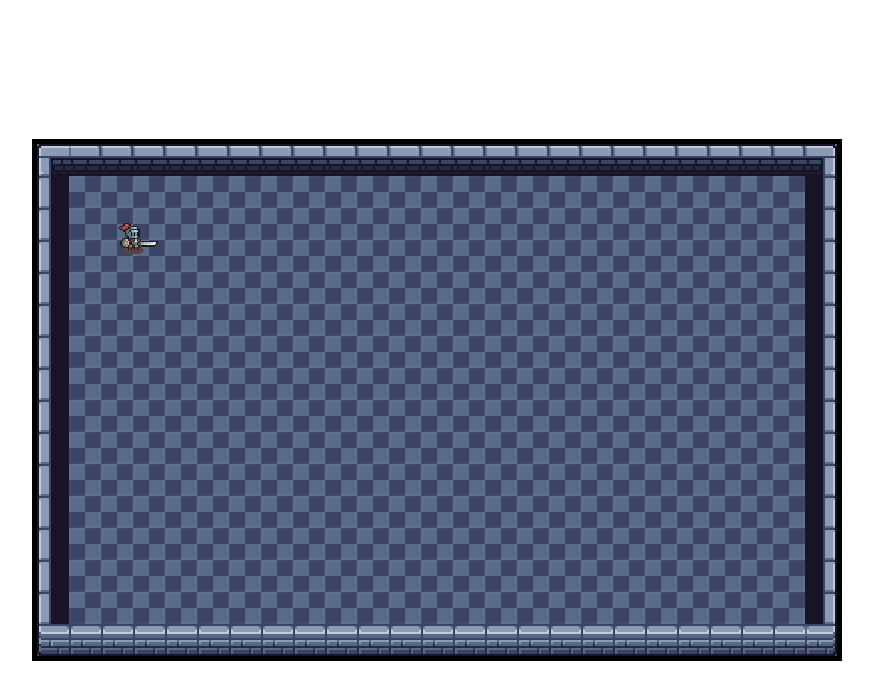
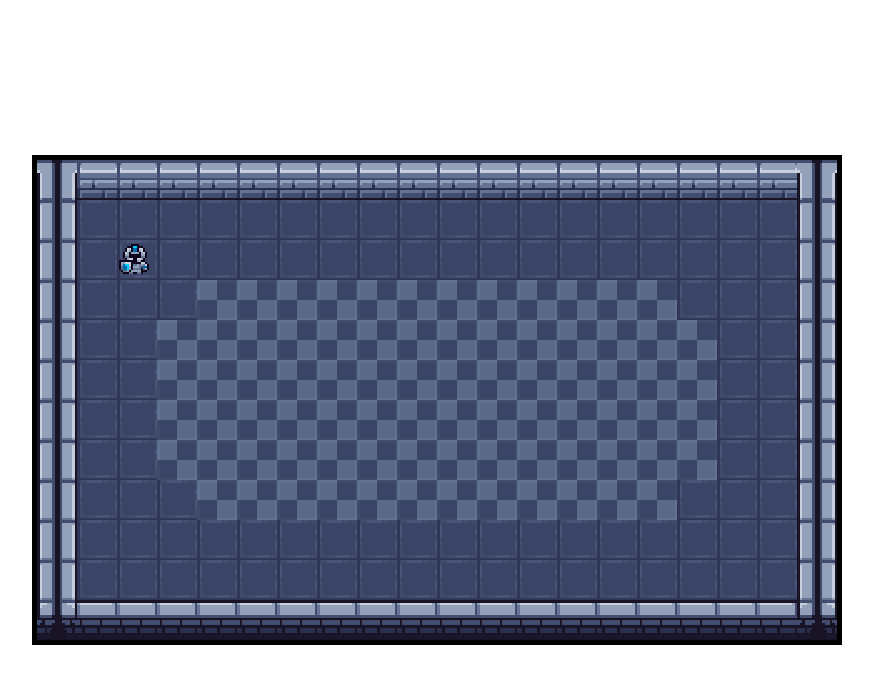
Before and after one commit to johnyevsukov/quest, a plain HTML site: page index.html in a window 1280 px wide. Shown: the whole page, without its empty margins (203-1076 px from the left). Drawn offline with Linux system fonts and the light colour scheme.

Commit message:
add updated player sprite sheet / animations and wip debug script

```diff
--- /dev/null
+++ b/debug.js
@@ -0,0 +1,85 @@
+import { GAME_COLUMNS, GAME_ROWS, GAME_TILE_WIDTH } from "./main.js";
+
+export class Debug {
+  constructor(game) {
+    this.game = game;
+    this.debugSettingsOn = false;
+    this.gridColor = "yellow";
+    this.textureSheet = document.getElementById("textureSheet");
+    this.textureTileWidth = 16;
+    this.textureSheetWidth = 256;
+    this.textureSheetHeight = 128;
+    this.textureSheetScale = 3;
+    this.textureSheetColumns = this.textureSheetWidth / this.textureTileWidth;
+    this.textureSheetRows = this.textureSheetHeight / this.textureTileWidth;
+    this.centeredTextureSheetWidth =
+      this.game.width * 0.5 -
+      this.textureSheetWidth * this.textureSheetScale * 0.5;
+    this.centeredTextureSheetHeight =
+      this.game.height * 0.5 -
+      this.textureSheetHeight * this.textureSheetScale * 0.5;
+  }
+  getTile(map, col, row) {
+    return map[row * GAME_COLUMNS + col];
+  }
+  displayGrid(ctx) {
+    ctx.strokeStyle = this.gridColor;
+
+    for (let row = 0; row < GAME_ROWS; row++) {
+      for (let col = 0; col < GAME_COLUMNS; col++) {
+        ctx.strokeRect(
+          col * GAME_TILE_WIDTH,
+          row * GAME_TILE_WIDTH,
+          GAME_TILE_WIDTH,
+          GAME_TILE_WIDTH
+        );
+      }
+    }
+  }
+  displayTextureSheet(ctx) {
+    ctx.fillStyle = "gray";
+    ctx.fillRect(0, 0, this.game.width, this.game.height);
+    ctx.drawImage(
+      this.textureSheet,
+      0,
+      0,
+      this.textureSheetWidth,
+      this.textureSheetHeight,
+      this.centeredTextureSheetWidth,
+      this.centeredTextureSheetHeight,
+      this.textureSheetWidth * this.textureSheetScale,
+      this.textureSheetHeight * this.textureSheetScale
+    );
+    ctx.fillStyle = "rgba(250, 0, 0, 0.7)";
+    ctx.font = "16px serif";
+    for (let row = 0; row < this.textureSheetRows; row++) {
+      for (let col = 0; col < this.textureSheetColumns; col++) {
+        ctx.fillText(
+          row * this.textureSheetColumns + col,
+          col * this.textureTileWidth * this.textureSheetScale +
+            this.centeredTextureSheetWidth +
+            8,
+          row * this.textureTileWidth * this.textureSheetScale +
+            this.centeredTextureSheetHeight +
+            16
+        );
+        ctx.strokeRect(
+          col * this.textureTileWidth * this.textureSheetScale +
+            this.centeredTextureSheetWidth,
+          row * this.textureTileWidth * this.textureSheetScale +
+            this.centeredTextureSheetHeight,
+          this.textureTileWidth * this.textureSheetScale,
+          this.textureTileWidth * this.textureSheetScale
+        );
+      }
+    }
+  }
+  draw(ctx) {
+    ctx.save();
+    if (this.debugSettingsOn) {
+      this.displayGrid(ctx);
+      this.displayTextureSheet(ctx);
+    }
+    ctx.restore();
+  }
+}
--- a/index.html
+++ b/index.html
@@ -9,7 +9,11 @@
   <body>
     <canvas id="mainCanvas"></canvas>
     <script type="module" src="main.js"></script>
-    <img id="playerSprite" src="assets/player.png" />
-    <img id="textureSheet" src="assets/textures.png" />
+    <img
+      id="knightSpriteSheet"
+      src="assets/knight_sprite_sheet.png"
+      class="hide"
+    />
+    <img id="textureSheet" src="assets/textures.png" class="hide" />
   </body>
 </html>
--- a/levels.js
+++ b/levels.js
@@ -1,27 +1,18 @@
 export const LEVEL_ONE = [
-  66, 67, 67, 67, 67, 67, 67, 67, 67, 67, 67, 67, 67, 67, 67, 67, 67, 67, 67,
-  67, 67, 67, 67, 67, 68, 82, 118, 118, 118, 118, 118, 118, 118, 118, 118, 118,
-  118, 118, 118, 118, 118, 118, 118, 118, 118, 118, 118, 118, 118, 84, 82, 118,
-  118, 118, 118, 118, 118, 118, 118, 118, 118, 118, 118, 118, 118, 118, 118,
-  118, 118, 118, 118, 118, 118, 118, 84, 82, 118, 118, 118, 118, 118, 118, 118,
-  118, 118, 118, 118, 118, 118, 118, 118, 118, 118, 118, 118, 118, 118, 118,
-  118, 84, 82, 118, 118, 118, 118, 118, 118, 118, 118, 118, 118, 118, 118, 118,
-  118, 118, 118, 118, 118, 118, 118, 118, 118, 118, 84, 82, 118, 118, 118, 118,
-  118, 118, 118, 118, 118, 118, 118, 118, 118, 118, 118, 118, 118, 118, 118,
-  118, 118, 118, 118, 84, 82, 118, 118, 118, 118, 118, 118, 118, 118, 118, 118,
-  118, 118, 118, 118, 118, 118, 118, 118, 118, 118, 118, 118, 118, 84, 82, 118,
-  118, 118, 118, 118, 118, 118, 118, 118, 118, 118, 118, 118, 118, 118, 118,
-  118, 118, 118, 118, 118, 118, 118, 84, 82, 118, 118, 118, 118, 118, 118, 118,
-  118, 118, 118, 118, 118, 118, 118, 118, 118, 118, 118, 118, 118, 118, 118,
-  118, 84, 82, 118, 118, 118, 118, 118, 118, 118, 118, 118, 118, 118, 118, 118,
-  118, 118, 118, 118, 118, 118, 118, 118, 118, 118, 84, 82, 118, 118, 118, 118,
-  118, 118, 118, 118, 118, 118, 118, 118, 118, 118, 118, 118, 118, 118, 118,
-  118, 118, 118, 118, 84, 82, 118, 118, 118, 118, 118, 118, 118, 118, 118, 118,
-  118, 118, 118, 118, 118, 118, 118, 118, 118, 118, 118, 118, 118, 84, 82, 118,
-  118, 118, 118, 118, 118, 118, 118, 118, 118, 118, 118, 118, 118, 118, 118,
-  118, 118, 118, 118, 118, 118, 118, 84, 82, 118, 118, 118, 118, 118, 118, 118,
-  118, 118, 118, 118, 118, 118, 118, 118, 118, 118, 118, 118, 118, 118, 118,
-  118, 84, 82, 118, 118, 118, 118, 118, 118, 118, 118, 118, 118, 118, 118, 118,
-  118, 118, 118, 118, 118, 118, 118, 118, 118, 118, 84, 98, 99, 99, 99, 99, 99,
-  99, 99, 99, 99, 99, 99, 99, 99, 99, 99, 99, 99, 99, 99, 99, 99, 99, 99, 100,
+  88, 87, 87, 87, 87, 87, 87, 87, 87, 87, 87, 87, 87, 87, 87, 87, 87, 87, 87,
+  88, 104, 117, 117, 117, 117, 117, 117, 117, 117, 117, 117, 117, 117, 117, 117,
+  117, 117, 117, 117, 104, 104, 117, 117, 117, 117, 117, 117, 117, 117, 117,
+  117, 117, 117, 117, 117, 117, 117, 117, 117, 104, 104, 117, 117, 117, 118,
+  118, 118, 118, 118, 118, 118, 118, 118, 118, 118, 118, 117, 117, 117, 104,
+  104, 117, 117, 118, 118, 118, 118, 118, 118, 118, 118, 118, 118, 118, 118,
+  118, 118, 117, 117, 104, 104, 117, 117, 118, 118, 118, 118, 118, 118, 118,
+  118, 118, 118, 118, 118, 118, 118, 117, 117, 104, 104, 117, 117, 118, 118,
+  118, 118, 118, 118, 118, 118, 118, 118, 118, 118, 118, 118, 117, 117, 104,
+  104, 117, 117, 118, 118, 118, 118, 118, 118, 118, 118, 118, 118, 118, 118,
+  118, 118, 117, 117, 104, 104, 117, 117, 117, 118, 118, 118, 118, 118, 118,
+  118, 118, 118, 118, 118, 118, 117, 117, 117, 104, 104, 117, 117, 117, 117,
+  117, 117, 117, 117, 117, 117, 117, 117, 117, 117, 117, 117, 117, 117, 104,
+  104, 117, 117, 117, 117, 117, 117, 117, 117, 117, 117, 117, 117, 117, 117,
+  117, 117, 117, 117, 104, 120, 119, 119, 119, 119, 119, 119, 119, 119, 119,
+  119, 119, 119, 119, 119, 119, 119, 119, 119, 120,
 ];
--- a/main.js
+++ b/main.js
@@ -6,17 +6,18 @@ import { Player } from "./player.js";
 import { Map } from "./map.js";
 import { Camera } from "./camera.js";
 import { InputHandler } from "./inputHandler.js";
+import { Debug } from "./debug.js";
 
 // define global variables
-export const GAME_COLUMNS = 25;
-export const GAME_ROWS = 16;
-export const GAME_TILE_WIDTH = 32;
+export const GAME_COLUMNS = 20;
+export const GAME_ROWS = 12;
+export const GAME_TILE_WIDTH = 40;
 
 // set up canvas
 const canvas = document.getElementById("mainCanvas");
 const ctx = canvas.getContext("2d");
 canvas.width = 800;
-canvas.height = 512;
+canvas.height = 480;
 
 ctx.imageSmoothingEnabled = false;
 
@@ -29,6 +30,7 @@ class Game {
     this.camera = new Camera(this);
     this.player = new Player(this);
     this.input = new InputHandler(this);
+    this.debug = new Debug(this);
   }
   update(deltaTime) {
     this.player.update(deltaTime);
@@ -36,6 +38,7 @@ class Game {
   draw(ctx, deltaTime) {
     this.map.draw(ctx);
     this.player.draw(ctx, deltaTime);
+    this.debug.draw(ctx);
   }
 }
 
--- a/player.js
+++ b/player.js
@@ -5,28 +5,34 @@
 export class Player {
   constructor(game) {
     this.game = game;
-    this.spriteWidth = 100;
-    this.spriteHeight = 100;
-    this.width = this.spriteWidth * 1.5;
-    this.height = this.spriteHeight * 1.5;
-    this.x = 20;
-    this.y = 20;
+    this.image = document.getElementById("knightSpriteSheet");
+    this.spriteWidth = 48;
+    this.spriteHeight = 48;
+    this.width = this.spriteWidth * 2;
+    this.height = this.spriteHeight * 2;
+    this.x = 50;
+    this.y = 50;
     this.speed = 100;
-    this.image = document.getElementById("playerSprite");
+    this.maxSpriteFrame = 8;
     this.animationCount = 0;
     this.animationInterval = 0.05;
     this.currentSpriteFrame = 0;
+    this.direction = "down";
     this.states = {
       idle: {
         sprite: {
-          frames: 6,
-          frameY: 0,
+          down: 0,
+          right: 48,
+          up: 96,
+          left: 144,
         },
       },
       walk: {
         sprite: {
-          frames: 8,
-          frameY: 100,
+          down: 192,
+          right: 240,
+          up: 288,
+          left: 336,
         },
       },
     };
@@ -36,18 +42,22 @@ export class Player {
   update(deltaTime) {
     // player key input movement
     if (this.game.input.keys.includes("w")) {
+      this.direction = "up";
       this.y -= this.speed * deltaTime;
       this.game.camera.move(deltaTime, 0, -this.speed);
     }
     if (this.game.input.keys.includes("s")) {
+      this.direction = "down";
       this.y += this.speed * deltaTime;
       this.game.camera.move(deltaTime, 0, this.speed);
     }
     if (this.game.input.keys.includes("a")) {
+      this.direction = "left";
       this.x -= this.speed * deltaTime;
       this.game.camera.move(deltaTime, -this.speed, 0);
     }
     if (this.game.input.keys.includes("d")) {
+      this.direction = "right";
       this.x += this.speed * deltaTime;
       this.game.camera.move(deltaTime, this.speed, 0);
     }
@@ -75,9 +85,9 @@ export class Player {
     }
 
     let spriteFrameX =
-      (Math.floor(this.currentSpriteFrame) % this.currentState.sprite.frames) *
+      (Math.floor(this.currentSpriteFrame) % this.maxSpriteFrame) *
       this.spriteWidth;
-    let spriteFrameY = this.currentState.sprite.frameY;
+    let spriteFrameY = this.currentState.sprite[this.direction];
 
     ctx.drawImage(
       this.image,
--- a/style.css
+++ b/style.css
@@ -17,9 +17,6 @@
   image-rendering: pixelated;
 }
 
-#playerSprite {
+.hide {
   display: none;
 }
-#textureSheet {
-  display: none;
-}
```
Also changed, not shown: assets/knight_sprite_sheet.png (added), assets/player.png (deleted).
